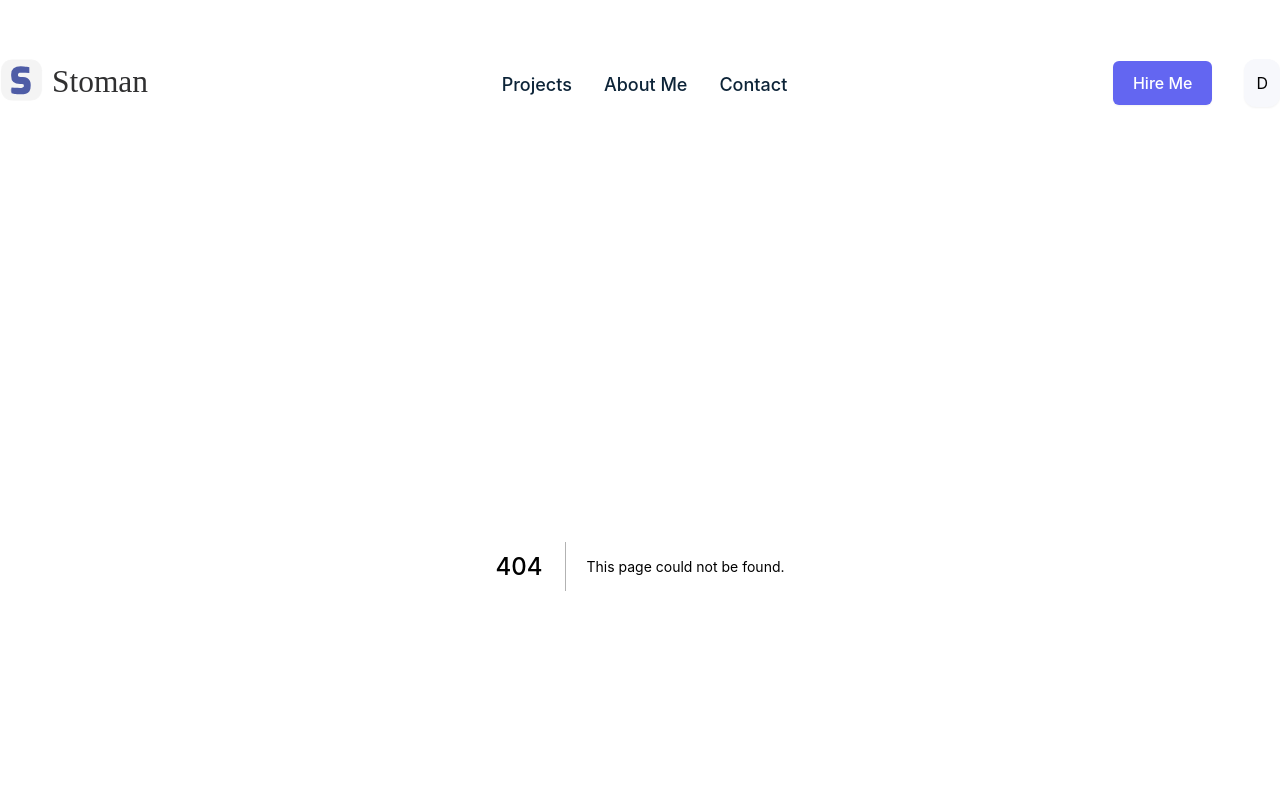
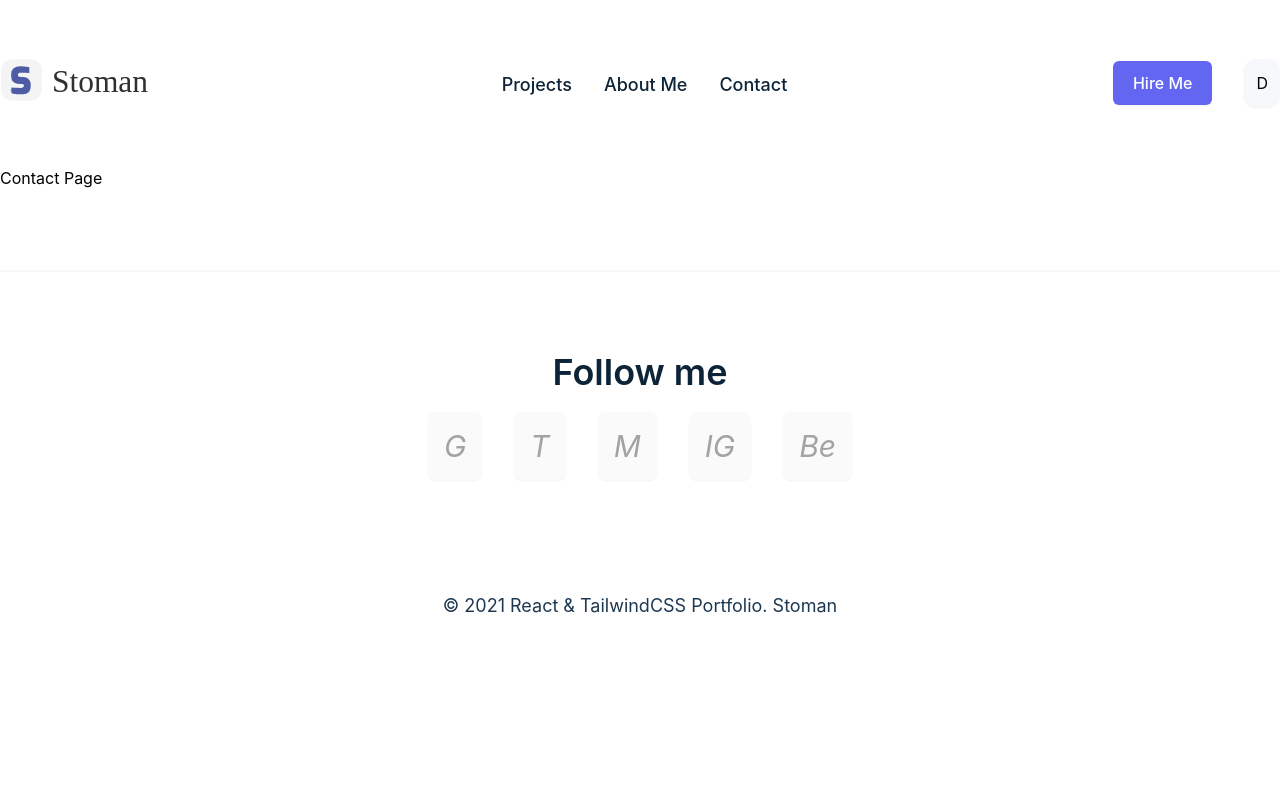
Before and after one commit to mcdollars/Next_Website, a Next.js app: page /contact in a window 1280 px wide. Before the commit this address had no page. Shown: the top 800 px of the page. Built offline with nearby package versions, Linux system fonts and the light colour scheme.

Commit message:
Add contact and about page

```diff
--- /dev/null
+++ b/pages/about.js
@@ -0,0 +1,9 @@
+const about = () => {
+	return (
+		<div>
+			<h1>About Page</h1>
+		</div>
+	);
+};
+
+export default about;
--- /dev/null
+++ b/pages/contact.js
@@ -0,0 +1,9 @@
+const contact = () => {
+	return (
+		<div>
+			<h1>Contact Page</h1>
+		</div>
+	);
+};
+
+export default contact;
```
